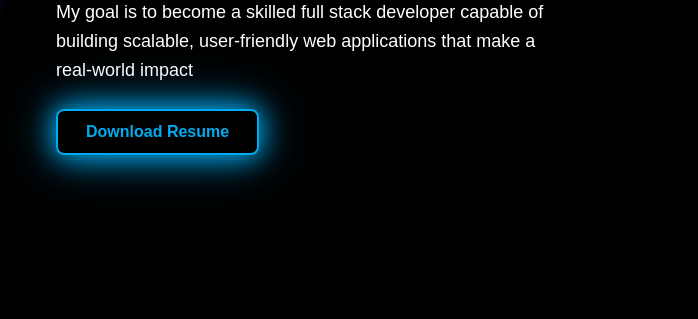
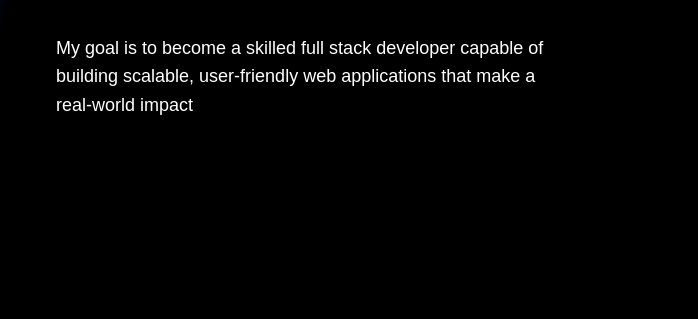
Before and after one commit to Vidhan4444/Portfolio, a plain HTML site: page index.html in a window 1280 px wide. Shown: the part 1220-1539 px from the top of the page, 582-1280 px from the left. Drawn offline with nearby package versions, Linux system fonts and the light colour scheme.

Commit message:
Update index.html

```diff
--- a/index.html
+++ b/index.html
@@ -67,9 +67,9 @@
           building scalable, user-friendly web applications that make a
           real-world impact
         </p>
-        <div class="about-btn">
+        <!-- <div class="about-btn">
           <a href="resume.pdf" download class="resume-btn">Download Resume</a>
-        </div>
+        </div> -->
       </div>
     </div>
   </section>
```
